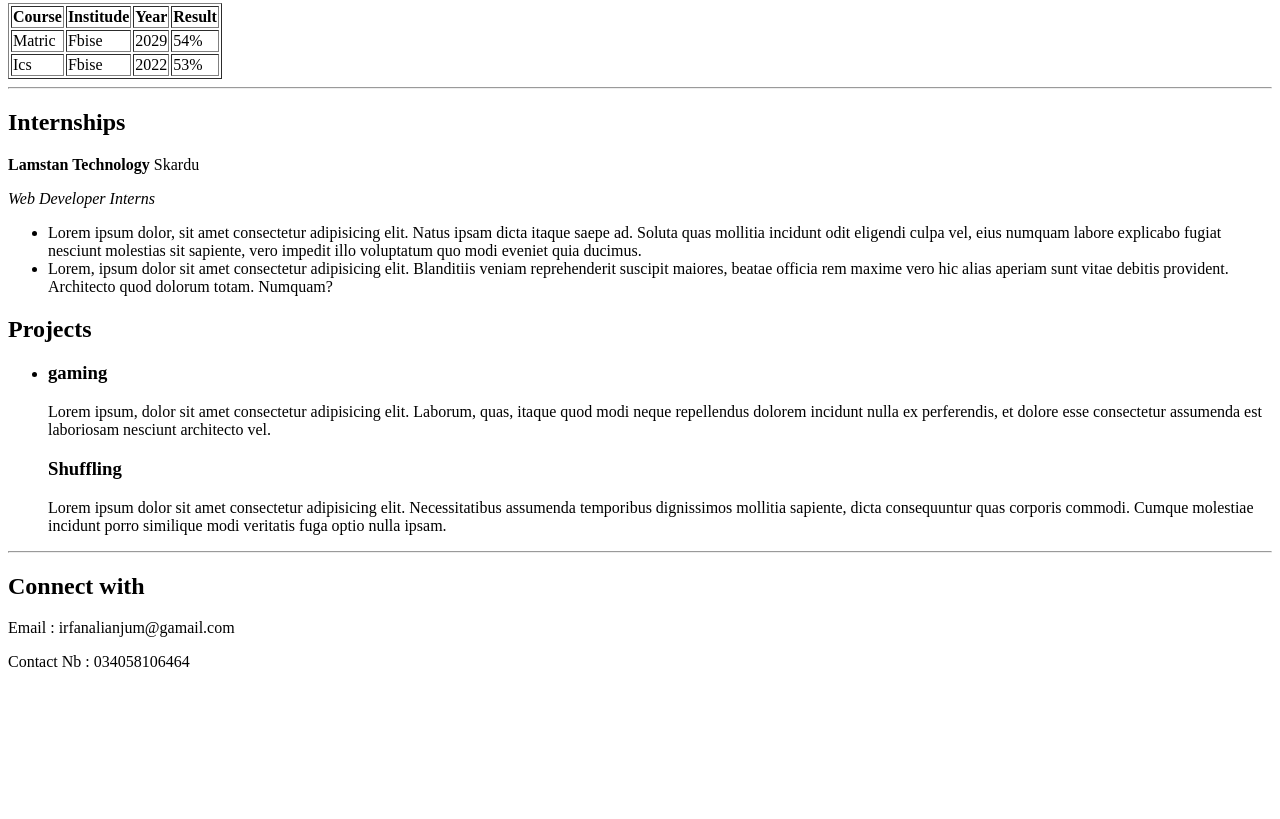
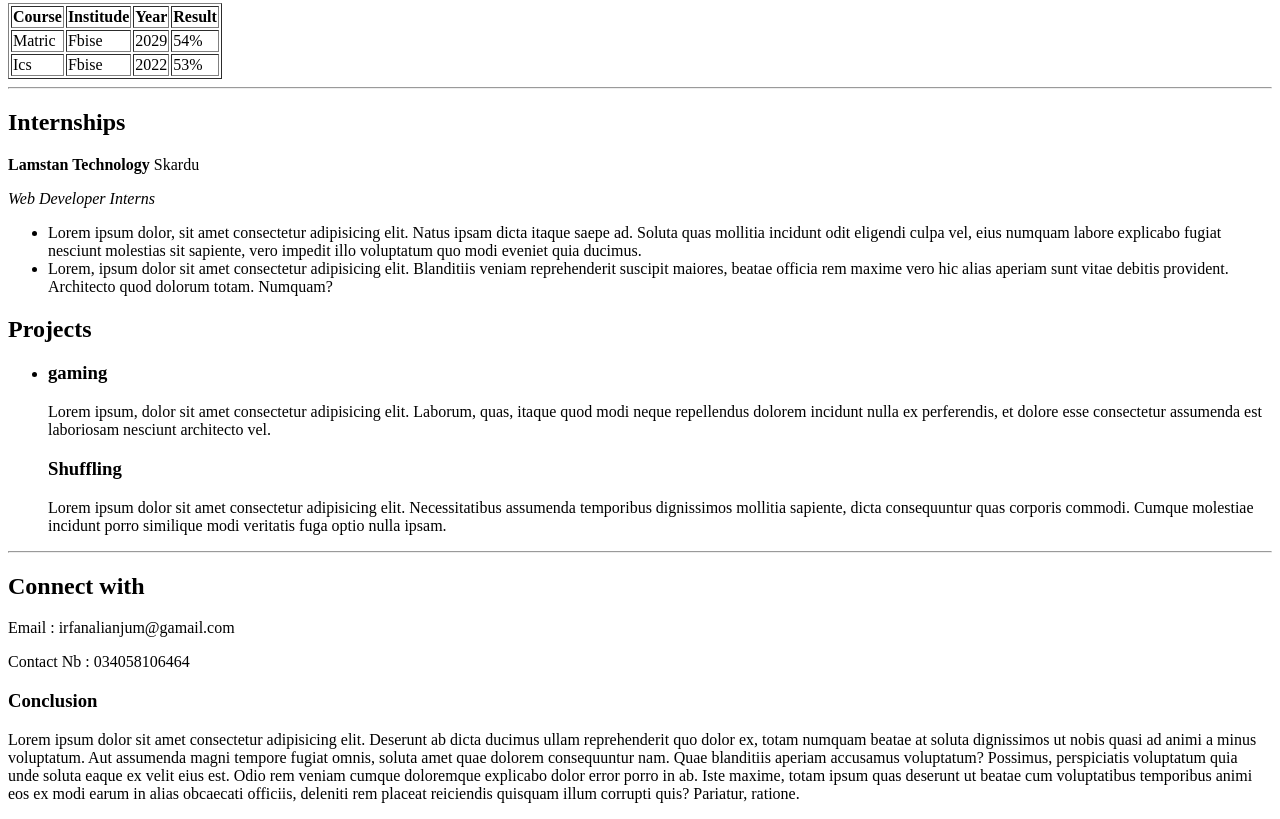
Before and after one commit to irfanAli646/myresume, a plain HTML site: page index.html in a window 1280 px wide. Shown: the part 300-1119 px from the top of the page. Before the commit the page ends 987 px from the top, so only its background shows below. Drawn offline with Linux system fonts and the light colour scheme.

Commit message:
Update index.html

```diff
--- a/index.html
+++ b/index.html
@@ -66,5 +66,7 @@
     <h2>Connect with </h2>
     <p>Email : irfanalianjum@gamail.com</p>
     <p>Contact Nb : 034058106464</p>
+      <h3> Conclusion </h3>
+    <p>Lorem ipsum dolor sit amet consectetur adipisicing elit. Deserunt ab dicta ducimus ullam reprehenderit quo dolor ex, totam numquam beatae at soluta dignissimos ut nobis quasi ad animi a minus voluptatum. Aut assumenda magni tempore fugiat omnis, soluta amet quae dolorem consequuntur nam. Quae blanditiis aperiam accusamus voluptatum? Possimus, perspiciatis voluptatum quia unde soluta eaque ex velit eius est. Odio rem veniam cumque doloremque explicabo dolor error porro in ab. Iste maxime, totam ipsum quas deserunt ut beatae cum voluptatibus temporibus animi eos ex modi earum in alias obcaecati officiis, deleniti rem placeat reiciendis quisquam illum corrupti quis? Pariatur, ratione.</p>
 </body>
 </html>
```
